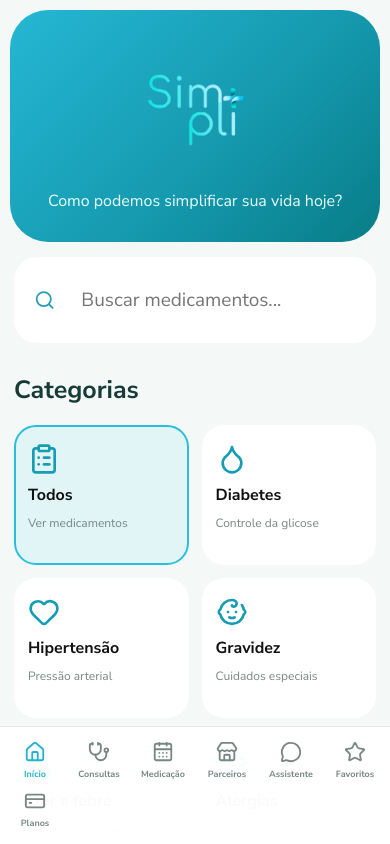
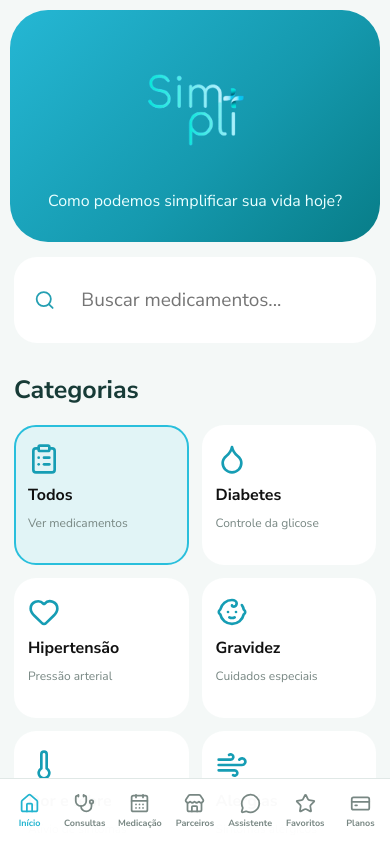
Before and after one commit to anadanielz/simplimais, a React (Vite) app: page / in a window 390 px wide. Shown: the top 844 px of the page. Built offline with nearby package versions, Linux system fonts and the light colour scheme.

Commit message:
Corrige ícone planos

```diff
--- a/src/style.css
+++ b/src/style.css
@@ -383,6 +383,7 @@ select {
   color: var(--texto-suave);
 }
 
+
 .menu-inferior {
   position: fixed;
   z-index: 5;
@@ -391,7 +392,8 @@ select {
   transform: translateX(-50%);
   width: min(100%, 780px);
   display: grid;
-  grid-template-columns: repeat(6, minmax(0, 1fr));
+  grid-template-columns: repeat(7, minmax(0, 1fr));
+  gap: 2px;
   padding: 9px 3px max(10px, env(safe-area-inset-bottom));
   background: #fffffffa;
   border-top: 1px solid #e0e8e6;
@@ -402,14 +404,15 @@ select {
   flex-direction: column;
   align-items: center;
   justify-content: center;
-  gap: 5px;
+  gap: 3px;
   padding: 5px 0;
   border: 0;
   background: transparent;
   color: #788783;
-  font-size: 10px;
+  font-size: 9px;
   font-weight: 700;
   min-width: 0;
+  white-space: nowrap;
 }
 
 .menu-inferior svg {
@@ -540,10 +543,11 @@ select {
     font-size: 9px;
   }
 
-  .menu-inferior svg {
-    width: 22px;
-    height: 22px;
-  }
+.menu-inferior button svg {
+  width: 21px;
+  height: 21px;
+  flex-shrink: 0;
+}
 
   .horarios {
     grid-template-columns: repeat(2, minmax(0, 1fr));
```
